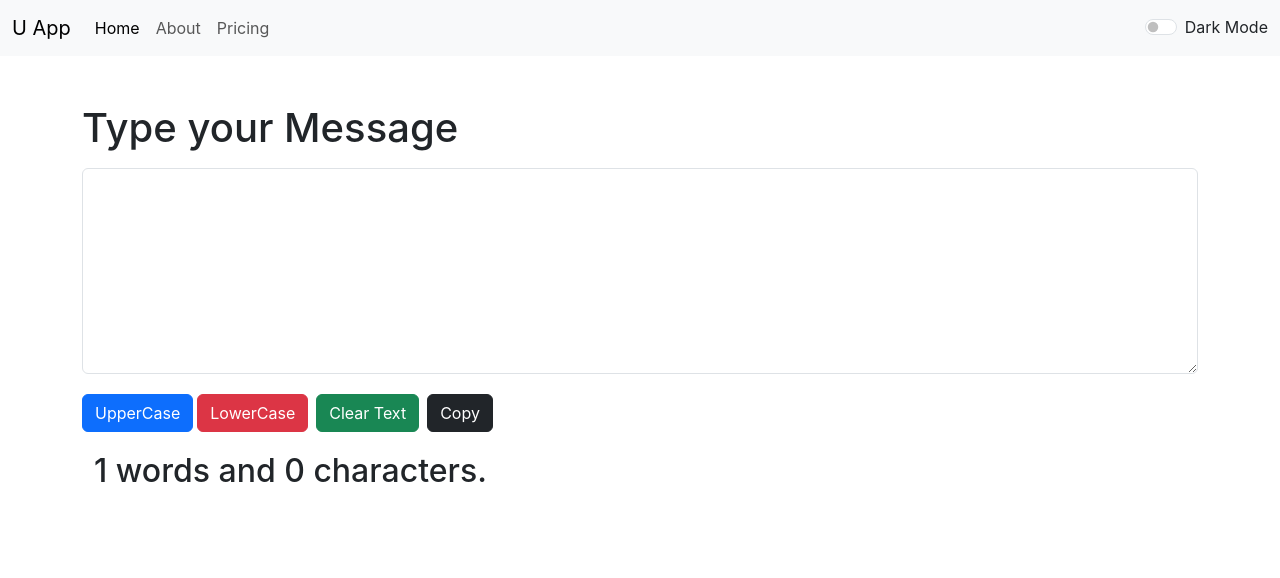
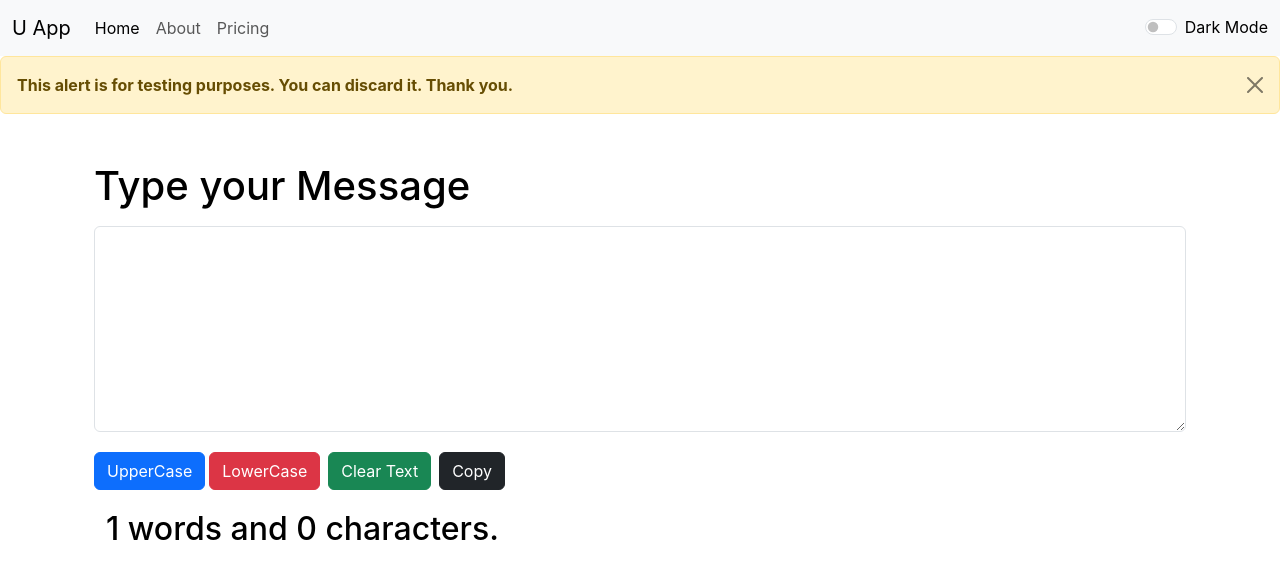
Before and after one commit to uzairsaleem36/React-App, a React (Create React App) app: page / in a window 1280 px wide. Shown: the top 578 px of the page. Built offline with nearby package versions, Linux system fonts and the light colour scheme.

Commit message:
add component

```diff
--- a/src/App.js
+++ b/src/App.js
@@ -1,9 +1,8 @@
-// import logo from './logo.svg';
-// import { useState } from "react";
 import "./App.css";
 import Navbar from "./componets/Navbar"
 import TextForm from "./componets/Text";
 import React, { useState } from "react";
+import Alert from "./componets/Alert";
 
 function App() {
 
@@ -14,7 +13,7 @@
   const toggleMode = ()=>{
     if (mode === 'light'){
       setMode ('dark')
-      document.body.style.backgroundColor="gray"
+      document.body.style.backgroundColor="#042743"
     }
 
     else{
@@ -26,9 +25,9 @@
   return (
     <>
       <Navbar title="U App" mode={mode} toggleMode={toggleMode} />
-
+      <Alert alert="This alert is for testing purposes. You can discard it. Thank you."/>
       <div className="container my-5">
-        <TextForm heading="Type your Message" />
+        <TextForm heading="Type your Message" mode={mode} />
       </div>
     </>
 
--- /dev/null
+++ b/src/componets/Alert.js
@@ -0,0 +1,14 @@
+import React from 'react'
+
+function Alert(props) {
+  return (
+    <div>
+        <div className="alert alert-warning alert-dismissible fade show" role="alert">
+          <b>{props.alert}</b>
+            <button type="button" className="btn-close" data-bs-dismiss="alert" aria-label="Close"></button>
+        </div>
+    </div>
+  )
+}
+
+export default Alert
--- a/src/componets/Navbar.js
+++ b/src/componets/Navbar.js
@@ -43,7 +43,7 @@
               </li>
             </ul>
           </div>
-              <div className={`form-check form-switch text-${props.mode==='light'? 'dark' : 'light'}`}>
+              <div className={`form-check form-switch text-${props.mode==='light'? 'black' : 'light'}`}>
                   <input className="form-check-input" onClick={props.toggleMode} type="checkbox" role="switch" id="flexSwitchCheckDefault"/>
                   <label className="form-check-label" htmlFor="flexSwitchCheckDefault">Dark Mode</label>
               </div>
--- a/src/componets/Text.js
+++ b/src/componets/Text.js
@@ -41,10 +41,10 @@
 
   // }
   return (
-    <div>
+    <div className="container" style={{color:props.mode==='light'? 'black ' : 'white'}}>
       <h1 className="my-3">{props.heading}</h1>
       <div className="mb-3">
-        <textarea className="form-control" value={text} onChange={handleOnChange} id="mybox" rows="8"></textarea>
+        <textarea className="form-control" value={text} onChange={handleOnChange} style={{backgroundColor:props.mode==='light'? 'white' : 'gray',color:props.mode==='light'? 'black ' : 'white'}} id="mybox" rows="8"></textarea>
       </div>
 
       <button className="btn btn-primary" onClick={UpperCase}>UpperCase</button>
```
